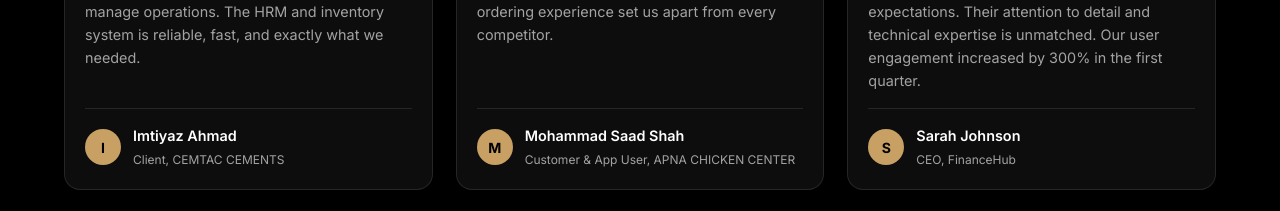
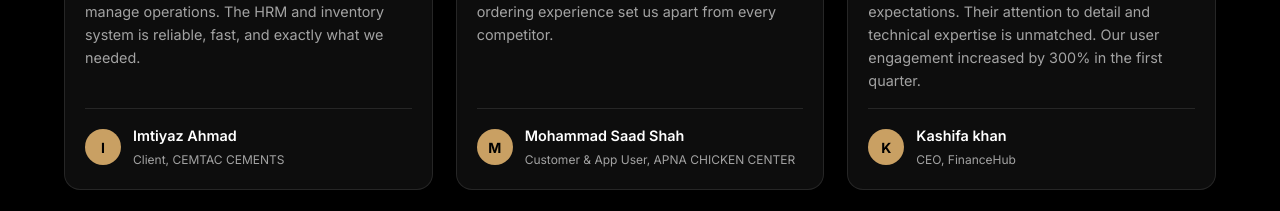
Before and after one commit to faheemnazir/landingpagedan, a React (Vite) app: page / in a window 1280 px wide. Shown: the part 9380-9591 px from the top of the page. Built offline with nearby package versions, Linux system fonts and the light colour scheme.

Commit message:
added more testmonials

```diff
--- a/src/components/Testimonials.jsx
+++ b/src/components/Testimonials.jsx
@@ -37,7 +37,7 @@ const Testimonials = () => {
     },
     {
       quote: "Daneen Al Majaz transformed our vision into a stunning mobile app that exceeded all expectations. Their attention to detail and technical expertise is unmatched. Our user engagement increased by 300% in the first quarter.",
-      author: "Sarah Johnson",
+      author: "Kashifa khan",
       role: "CEO",
       company: "FinanceHub"
     },
```
